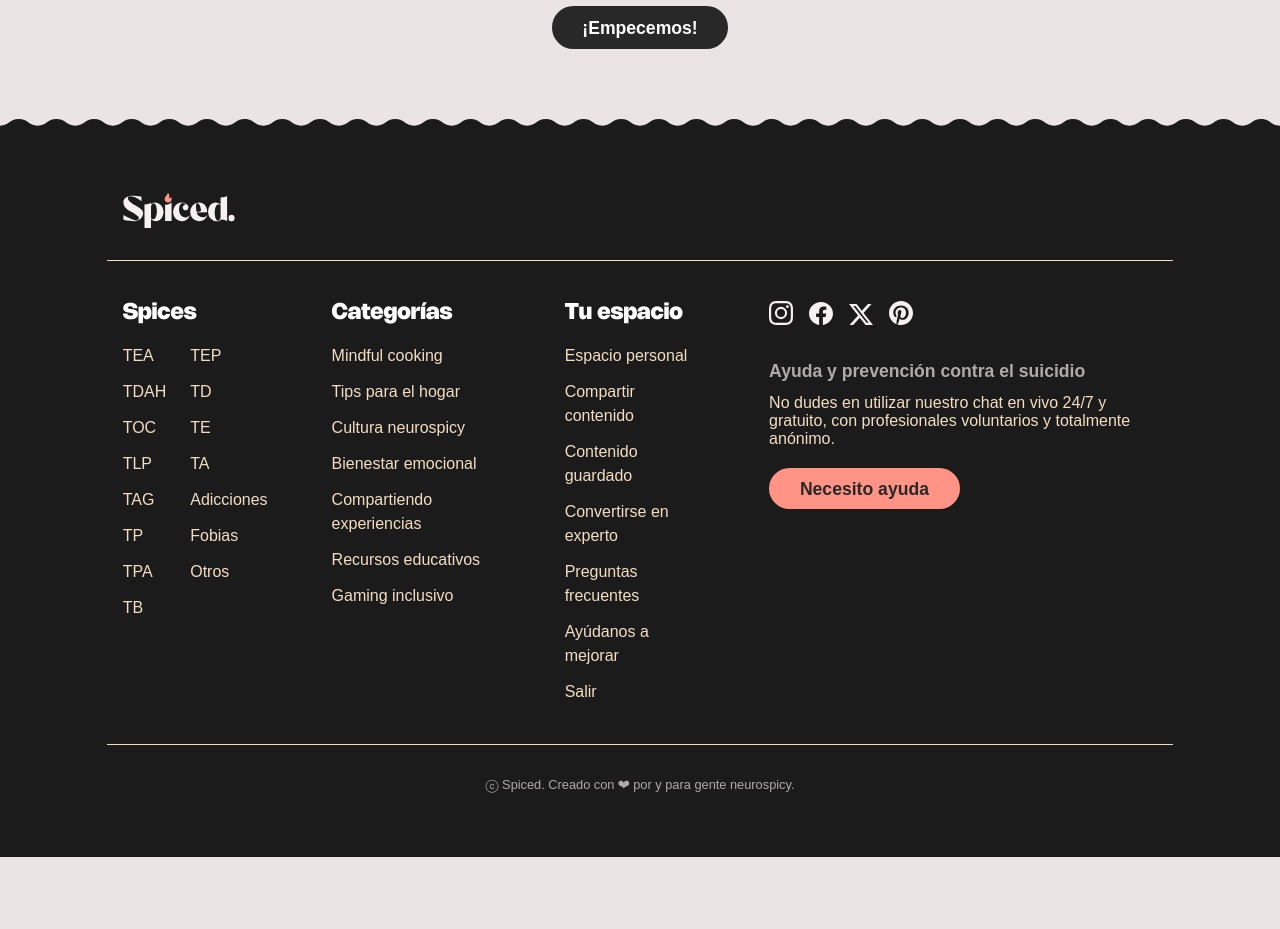
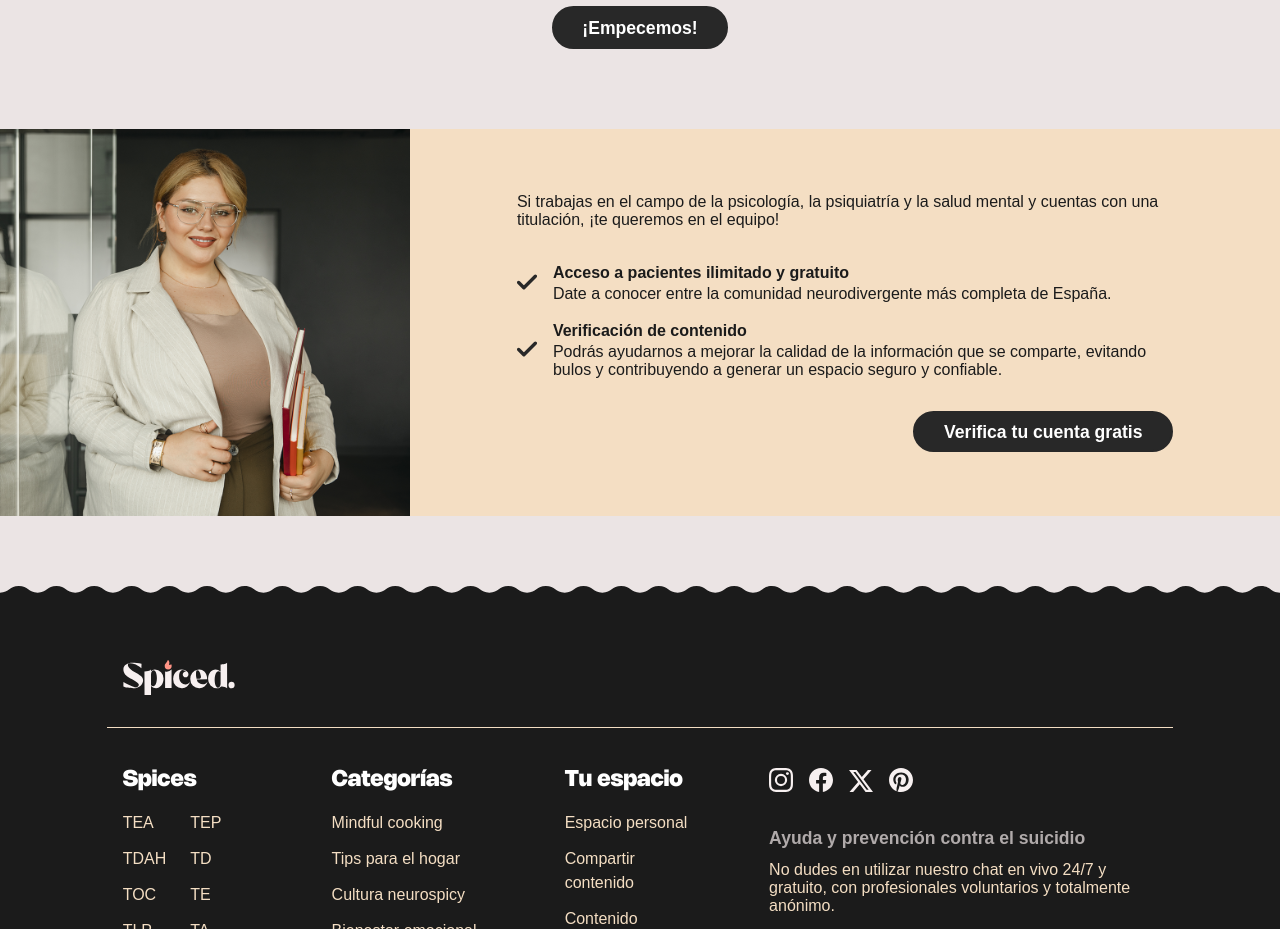
Before and after one commit to evagandiabelda/spiced, a Next.js app: page / in a window 1280 px wide. Shown: the part 1820-2749 px from the top of the page. Before the commit the page ends 2677 px from the top, so only its background shows below. Built offline with nearby package versions, Linux system fonts and the light colour scheme; no server answers.

Commit message:
Es crea el banner "Expertos" a la Home.

```diff
--- a/app/globals.css
+++ b/app/globals.css
@@ -80,66 +80,6 @@
 
 @layer base {
 
-  /* ------------ COLORES ------------ */
-
-  :root {
-
-    /* Colores Corporativos: */
-    --brand1: #FF9486;
-    --brand2: #F4DEC3;
-
-    /* Grises: */
-    --blanco: #FFFFFF;
-    --gris1: #EBE4E4;
-    --gris2: #B0AAAA;
-    --gris3: #605D5D;
-    --gris4: #3D3D3D;
-    --gris5: #282828;
-    --negro: #1B1B1B;
-
-    /* Colores Espectro: */
-    --tea: #8BC8EA;
-    --tdah: #83D9DB;
-    --toc: #97E8DA;
-    --tlp: #A1E5BD;
-    --tag: #B9E5A1;
-    --tp: #CBD07B;
-    --tpa: #FFCA74;
-    --tb: #FFA879;
-    --tep: #F2979C;
-    --td: #FFB8B3;
-    --te: #FFB6C3;
-    --ta: #F4A6D6;
-    --adi: #DDA9EA;
-    --fob: #CDB0F7;
-    --otr: #A1AEFF;
-
-    /* Degradados: */
-    --degradado1: linear-gradient(45deg, #D84C60, #D78E55);
-    --degradado2: linear-gradient(45deg, #653a70, #d84c60);
-
-    /* Básicos (modo claro): */
-    --background: var(--gris1);
-    --foreground: var(--negro);
-  }
-
-  /* MODO OSCURO: */
-
-  .dark {
-
-  /* Básicos (modo oscuro): */
-  --background: var(--gris5);
-  --foreground: var(--gris2);
-
-  /* Cards (modo oscuro): */
-  --fondo-estadisticas: rgba(131, 217, 219, 0.1);
-  --borde-estadisticas: rgba(131, 217, 219, 0.2);
-  --fondo-pinguinadas: rgba(205, 176, 247, 0.1);
-  --borde-pinguinadas: rgba(205, 176, 247, 0.2);
-  --fondo-shares: rgba(255, 202, 116, 0.1);
-  --borde-shares: rgba(255, 202, 116, 0.2);
-  }
-
   h1 {
     @apply font-nohemi font-extrabold text-[2.8rem] m-0 p-0;
     color: var(--foreground);
@@ -177,7 +117,7 @@
     color: var(--foreground);
   }
 
-  a {
+  a, strong {
     @apply font-inter font-bold text-base;
     color: var(--foreground);
     /* Si se quiere subrayado, añadir className="hover:underline" en el elemento específico. */
--- a/app/page.tsx
+++ b/app/page.tsx
@@ -2,12 +2,13 @@ import HeroBanner from "@/components/home/HeroBanner";
 import Image from "next/image";
 import CardHome from "@/components/cards/CardHome";
 import NubeTags from "@/components/buttons/NubeTags";
+import BannerExpertos from "@/components/home/BannerExpertos";
 
 export default function Inicio() {
   return (
     <div className="w-full flex flex-col items-center gap-[80px] pb-[80px] text-center mx-auto">
 
-      {/* BLOQUE BANNER: */}
+      {/* BANNER PRINCIPAL: */}
       <HeroBanner />
 
       {/* BLOQUE 'QUÉ ES SPICED': */}
@@ -52,6 +53,10 @@ export default function Inicio() {
         </div>
       </div>
 
+      {/* BANNER EXPERTOS */}
+      <BannerExpertos />
+
     </div>
+
   );
 }
--- a/components/buttons/Boton.tsx
+++ b/components/buttons/Boton.tsx
@@ -13,7 +13,7 @@ interface BotonProps {
 }
 
 const Boton = ({ texto, enlace, tamano, jerarquia, icon, customColor, onClick }: BotonProps) => {
-    let className = "inline-block gap-4 text-center font-semibold rounded-full border-2 transition ease duration-300 cursor-pointer ";
+    let className = "inline-block gap-4 text-center font-semibold rounded-full border-2 hover:scale-[1.02] transition ease duration-300 cursor-pointer ";
     let style: React.CSSProperties = {};
     let iconClassName = ""
 
@@ -25,7 +25,7 @@ const Boton = ({ texto, enlace, tamano, jerarquia, icon, customColor, onClick }:
 
     if (jerarquia === "primario") {
 
-        className += "text-[var(--blanco)] dark:text-[var(--gris5)] hover:opacity-80 ";
+        className += "text-[var(--blanco)] dark:text-[var(--gris5)] ";
         iconClassName += "invert dark:filter-none ";
 
         if (customColor) {
--- a/components/buttons/BotonLogin.tsx
+++ b/components/buttons/BotonLogin.tsx
@@ -9,7 +9,7 @@ export function BotonLogin({ children, className, ...rest }: ButtonProps) {
     <button
       {...rest}
       className={clsx(
-        'inline-block text-center font-semibold rounded-full border-2 transition ease duration-300 a-boton-gr px-[1.8rem] py-[0.4rem] border-[var(--gris5)] dark:border-[var(--brand2)] bg-[var(--gris5)] dark:bg-[var(--brand2)] text-[var(--blanco)] dark:text-[var(--gris5)] hover:opacity-80 ',
+        'inline-block text-center font-semibold rounded-full border-2 transition ease duration-300 a-boton-gr px-[1.8rem] py-[0.4rem] border-[var(--gris5)] dark:border-[var(--brand2)] bg-[var(--gris5)] dark:bg-[var(--brand2)] text-[var(--blanco)] dark:text-[var(--gris5)] hover:scale-[1.02] ',
         className,
       )}
     >
--- a/components/buttons/BotonSubmit.tsx
+++ b/components/buttons/BotonSubmit.tsx
@@ -10,7 +10,7 @@ const BotonSubmit = ({ texto, disabled = false }: BotonSubmitProps) => {
     return (
         <button
             type="submit"
-            className="inline-block text-center font-semibold rounded-full border-2 transition ease duration-300 a-boton-gr px-[1.8rem] py-[0.4rem] text-[var(--blanco)] dark:text-[var(--gris5)] hover:opacity-80 border-[var(--gris5)] dark:border-[var(--brand2)] bg-[var(--gris5)] dark:bg-[var(--brand2)]"
+            className="inline-block text-center font-semibold rounded-full border-2 transition ease duration-300 a-boton-gr px-[1.8rem] py-[0.4rem] text-[var(--blanco)] dark:text-[var(--gris5)] hover:scale-[1.02] border-[var(--gris5)] dark:border-[var(--brand2)] bg-[var(--gris5)] dark:bg-[var(--brand2)]"
             disabled={disabled}
         >
             {texto}
--- /dev/null
+++ b/components/home/BannerExpertos.tsx
@@ -0,0 +1,56 @@
+'use client';
+
+import Image from "next/image";
+import Boton from "@/components/buttons/Boton";
+
+export default function BannerExpertos() {
+    return (
+        <div className="flex mobile:flex-col tablet:flex-row w-full">
+
+            {/* CONTENEDOR IMAGEN */}
+            <div className="flex flex flex-col justify-end mobile:w-full tablet:w-col5 mobile:h-[600px] tablet:h-full px-col1 py-[50px] bg-[url('/imgs/img-profesionales.webp')] bg-cover bg-center text-left">
+                <h1 className="tablet:hidden text-white">¿Eres un profesional de la salud mental?</h1>
+            </div>
+
+            {/* CONTENEDOR TEXTOS */}
+            <div className="flex flex-col gap-8 w-full tablet:h-full bg-[var(--brand2)] px-col1 py-[4rem] text-left">
+                <p>Si trabajas en el campo de la psicología, la psiquiatría y la salud mental y cuentas con una titulación, ¡te queremos en el equipo!</p>
+                <div className="flex flex-col gap-4">
+                    <div className="flex flex-row gap-4">
+                        <Image
+                            src="/iconos/iconos-otros/icono-tick-lista.svg"
+                            alt="icono tick"
+                            width="20"
+                            height="20"
+                        />
+                        <div>
+                            <p><strong>Acceso a pacientes ilimitado y gratuito</strong></p>
+                            <p>Date a conocer entre la comunidad neurodivergente más completa de España.</p>
+                        </div>
+                    </div>
+                    <div className="flex flex-row gap-4">
+                        <Image
+                            src="/iconos/iconos-otros/icono-tick-lista.svg"
+                            alt="icono tick"
+                            width="20"
+                            height="20"
+                        />
+                        <div>
+                            <p><strong>Verificación de contenido</strong></p>
+                            <p>Podrás ayudarnos a mejorar la calidad de la información que se comparte, evitando bulos y contribuyendo a generar un espacio seguro y confiable.</p>
+                        </div>
+                    </div>
+                </div>
+                <div className="flex flex-col mobile:items-center tablet:items-end gap-4 w-full">
+                    <Boton
+                        texto="Verifica tu cuenta gratis"
+                        enlace="/register"
+                        tamano="grande"
+                        jerarquia="primario"
+                    />
+                </div>
+            </div>
+
+        </div>
+    );
+}
```
Also changed, not shown: public/iconos/iconos-otros/icono-tick-lista.svg (added).
